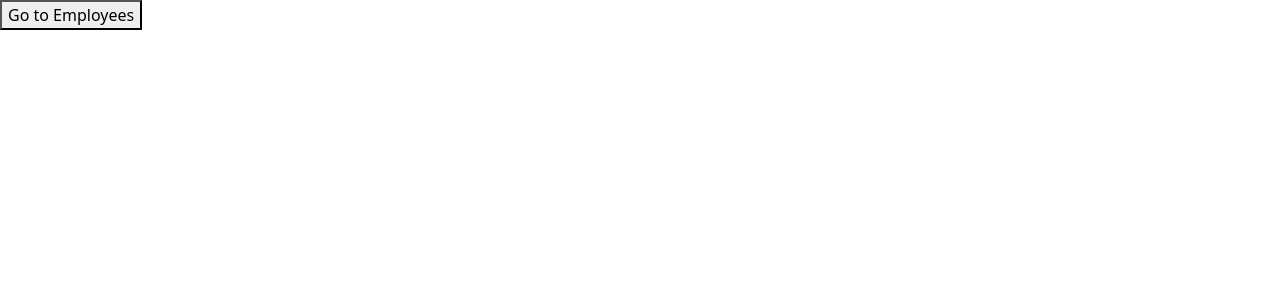
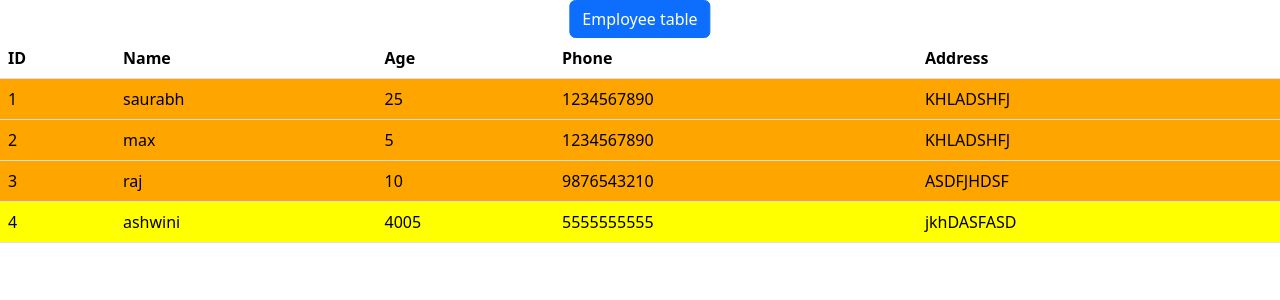
Before and after one commit to NotRibera/Angular-Task, an Angular app: page /emp in a window 1280 px wide. Shown: the top 300 px of the page. Built offline with nearby package versions, Linux system fonts and the light colour scheme.

Commit message:
Made changes to highlight directive

```diff
--- a/src/app/app-highlight.directive.ts
+++ b/src/app/app-highlight.directive.ts
@@ -1,4 +1,4 @@
-import {Directive, ElementRef, Input, OnInit} from "@angular/core";
+import {Directive, ElementRef, HostListener, Input, OnInit} from "@angular/core";
 
 @Directive({
   selector: '[appHighlight]'
@@ -6,6 +6,7 @@ import {Directive, ElementRef, Input, OnInit} from "@angular/core";
 
 export class AppHighlightDirective implements OnInit{
   @Input() age!: number ;
+  @Input('appAddId') id: string = '';
 
   constructor(private elementRef: ElementRef) {
 
@@ -13,11 +14,16 @@ export class AppHighlightDirective implements OnInit{
 
   ngOnInit() {
     if (this.age<28){
-      // this.elementRef.nativeElement.style.background = 'orange' ;
-      this.elementRef.nativeElement.classList.add('orange');
+      this.elementRef.nativeElement.style.background = 'orange' ;
+      // this.elementRef.nativeElement.classList.add('orange');
     }else if(this.age>42){
       this.elementRef.nativeElement.style.background = 'yellow';
-      //this.elementRef.nativeElement.classList.add('bg-danger');
     }
   }
+
+  //  ngOnInit(): void {
+  //   if (this.id) {
+  //     this.elementRef.nativeElement.setAttribute('id', this.id); // Set the ID attribute
+  //   }
+  // }
 }
--- a/src/app/app-routing.module.ts
+++ b/src/app/app-routing.module.ts
@@ -4,7 +4,6 @@ import { EmpComponent } from './emp/emp.component';
 import { AppComponent } from './app.component';
 
 const routes: Routes = [
-  { path: 'home', component:AppComponent},
   { path: 'emp', component: EmpComponent },
   // { path: '', redirectTo: '/home', pathMatch: 'full' },
 ];
--- a/src/app/app.component.html
+++ b/src/app/app.component.html
@@ -1,5 +1,4 @@
 <!-- <app-emp></app-emp> -->
-<!-- <button class="btn btn-primary" routerLink="employees" routerLinkActive="active">Employee table</button> -->
-<button (click)="navigateToEmp()">Go to Employees</button>
+<button class="btn btn-primary position-relative top-0 start-50 translate-middle-x" (click)="navigateToEmp()">Employee table</button>
 
-<!-- <router-outlet></router-outlet> -->
+<router-outlet></router-outlet>
--- a/src/app/emp/emp.component.css
+++ b/src/app/emp/emp.component.css
@@ -1,6 +1,10 @@
-.orange {
+/* .orange {
     background-color: orange !important;
   }
 .yellow {
     background-color: yellow !important;
   }
+ */
+#customId{
+  background-color: aquamarine;
+}
--- a/src/app/emp/emp.component.html
+++ b/src/app/emp/emp.component.html
@@ -2,22 +2,20 @@
     <thead>
     <tr>
       <th>ID</th>
-      <th appSorting [data]="employees" [field]="'name'" > Name
-      </th>
-      <th appSorting [data]="employees" [field]="'age'" >Age
-      </th>
+      <th appSorting [data]="employees" [field]="'name'" > Name </th>
+      <th appSorting [data]="employees" [field]="'age'" >Age </th>
       <th>Phone</th>
       <th>Address</th>
     </tr>
     </thead>
 
     <tbody >
-    <tr appHighlight *ngFor="let emp of employees; index as i" [age]="emp.age" >
-      <td>{{ emp.id }}</td>
-      <td>{{ emp.name}}</td>
-      <td>{{ emp.age }}</td>
-      <td>{{ emp.phone }}</td>
-      <td>{{ emp.address }}</td>
+    <tr  id="customId" *ngFor="let emp of employees; index as i" >
+      <td appHighlight  [age]="emp.age">{{ emp.id }}</td>
+      <td appHighlight  [age]="emp.age">{{ emp.name}}</td>
+      <td appHighlight  [age]="emp.age">{{ emp.age }}</td>
+      <td appHighlight  [age]="emp.age">{{ emp.phone }}</td>
+      <td appHighlight  [age]="emp.age">{{ emp.address }}</td>
     </tr>
     </tbody>
   </table>
```
